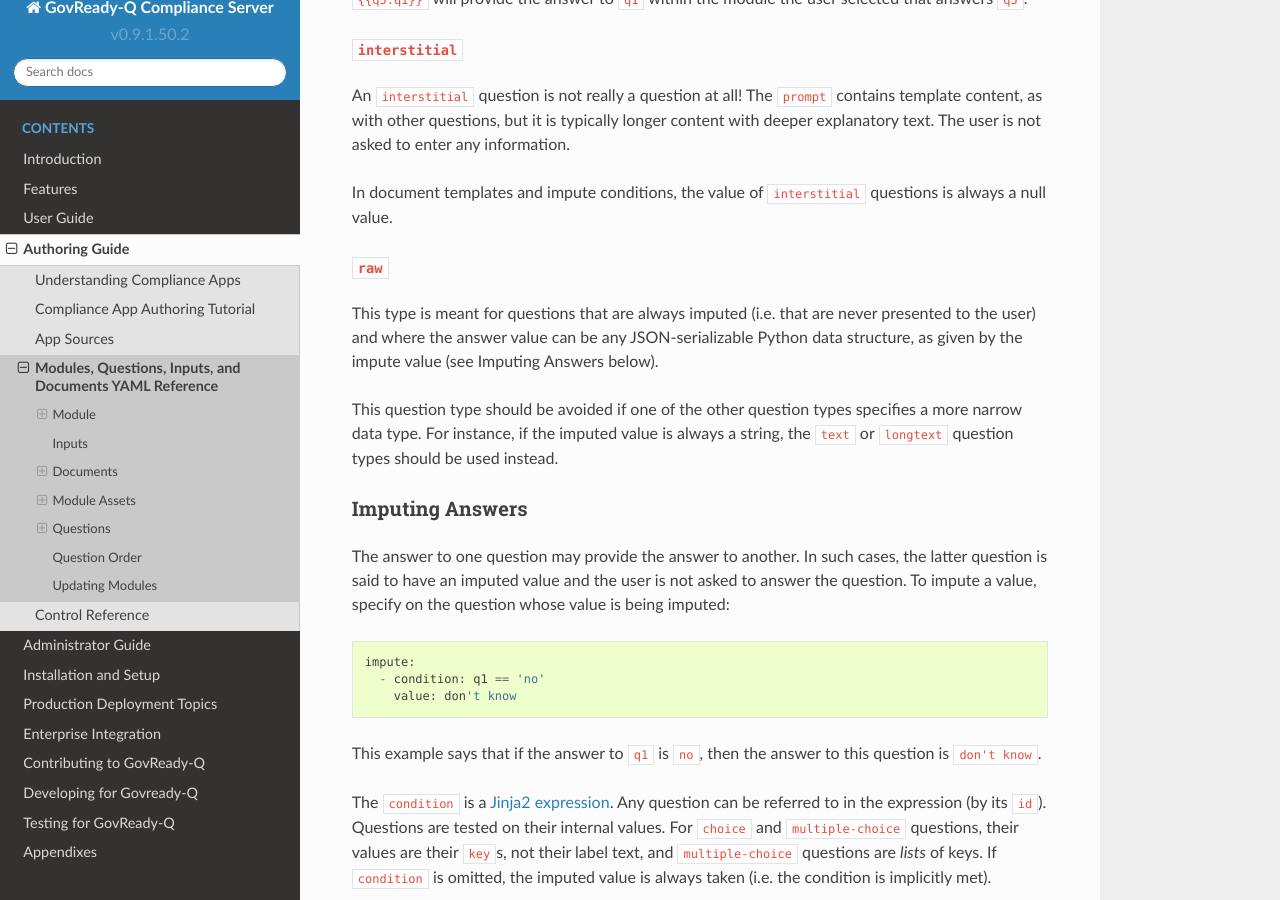
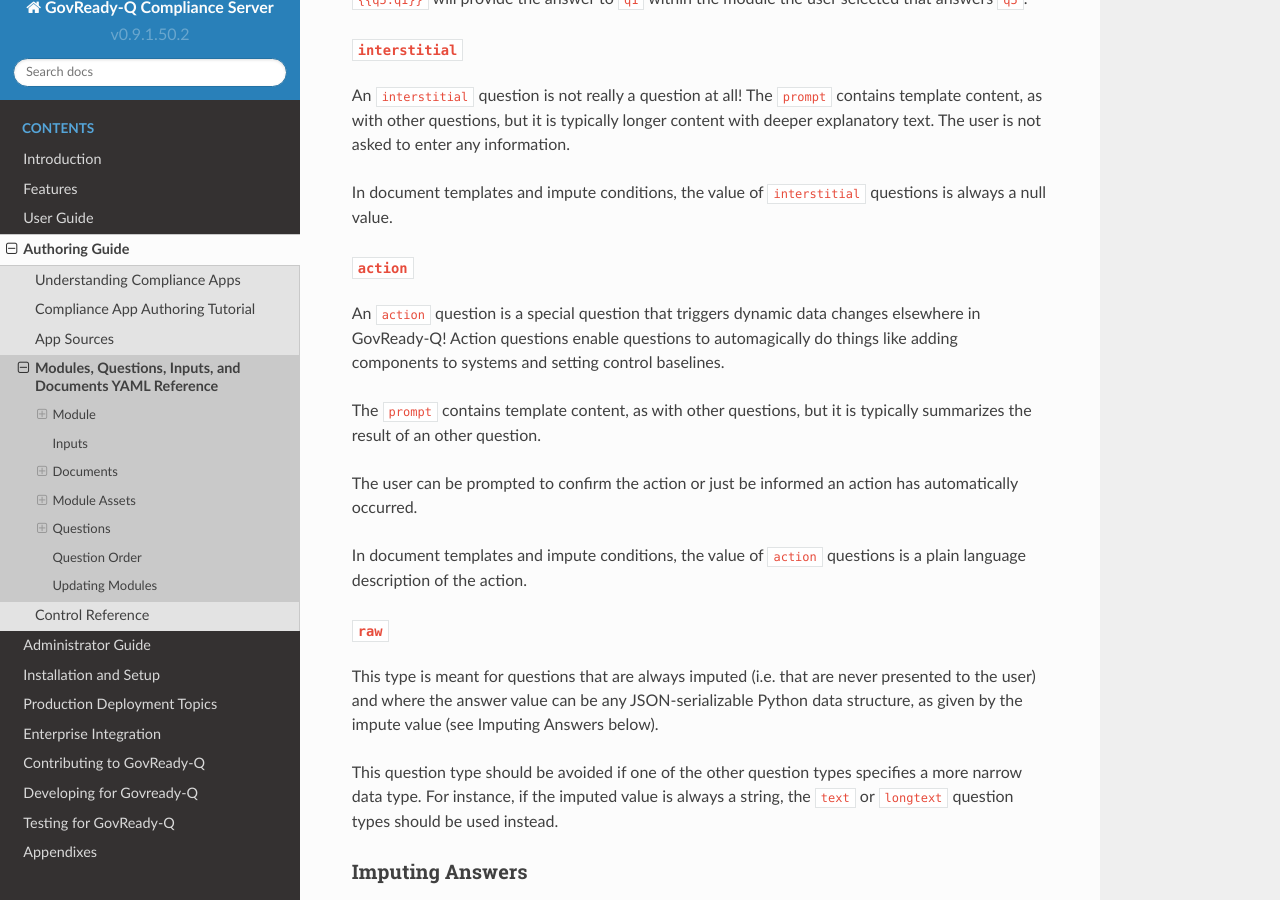
Before and after one commit to GovReady/govready-q-docs, a Sphinx documentation site: the page built from source/authoring-guide/modules-questions-inputs-documents-yaml-reference.rst, in a window 1280 px wide and 900 px high, scrolled down 14627 px. Built offline with Sphinx 7.4.7 and the Read the Docs theme 2.0.0, drawn with Linux system fonts in a browser that asks for light colours.

Commit message:
Documentation on action questions

```diff
--- a/source/authoring-guide/modules-questions-inputs-documents-yaml-reference.rst
+++ b/source/authoring-guide/modules-questions-inputs-documents-yaml-reference.rst
@@ -806,6 +806,22 @@
 In document templates and impute conditions, the value of
 ``interstitial`` questions is always a null value.
 
+``action``
+^^^^^^^^^^^^^^^^
+
+An ``action`` question is a special question that triggers dynamic data changes
+elsewhere in GovReady-Q! Action questions enable questions to automagically do things
+like adding components to systems and setting control baselines.
+
+The ``prompt`` contains template content, as with other questions, but it is
+typically summarizes the result of an other question.
+
+The user can be prompted to confirm the action or just be informed an action has
+automatically occurred.
+
+In document templates and impute conditions, the value of
+``action`` questions is a plain language description of the action.
+
 ``raw``
 ^^^^^^^
 
--- a/source/enterprise-integration/automation-api.rst
+++ b/source/enterprise-integration/automation-api.rst
@@ -251,9 +251,12 @@
    ``url`` (a link to download the file content), ``type`` (the MIME
    type), and ``size`` (the size of the file in bytes).
 
--  “Module” questions create recursive structures and are encoded as
+-  "Module" questions create recursive structures and are encoded as
    JSON objects. “Module-set” questions are encoded as JSON arrays of
    JSON objects.
+
+-  "Action" questions that trigger programmatic changes elsewhere in
+   GovReady-Q and update data outside of guidedmodules.
 
 All fields can also hold ``null``, which indicates the question has been
 explicitly “skipped.” If a question is unanswered, it does not appear in
```
